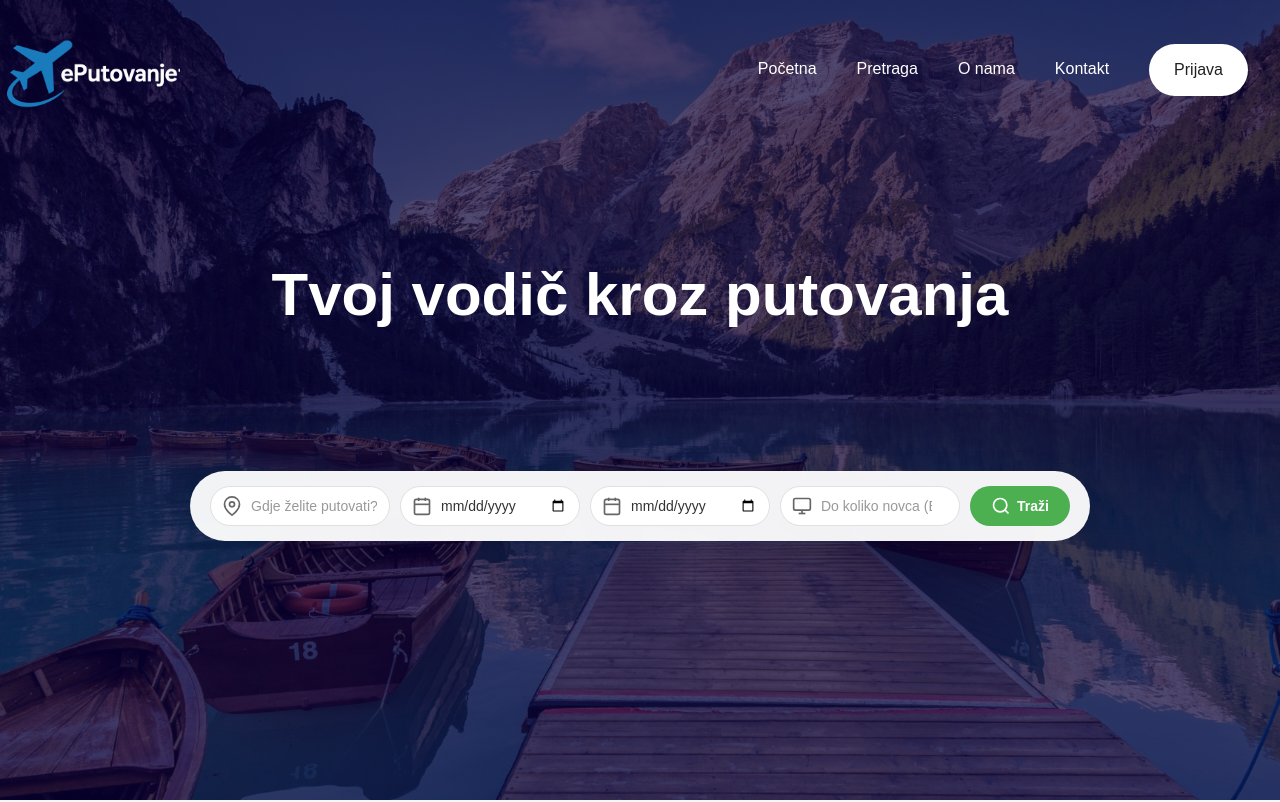
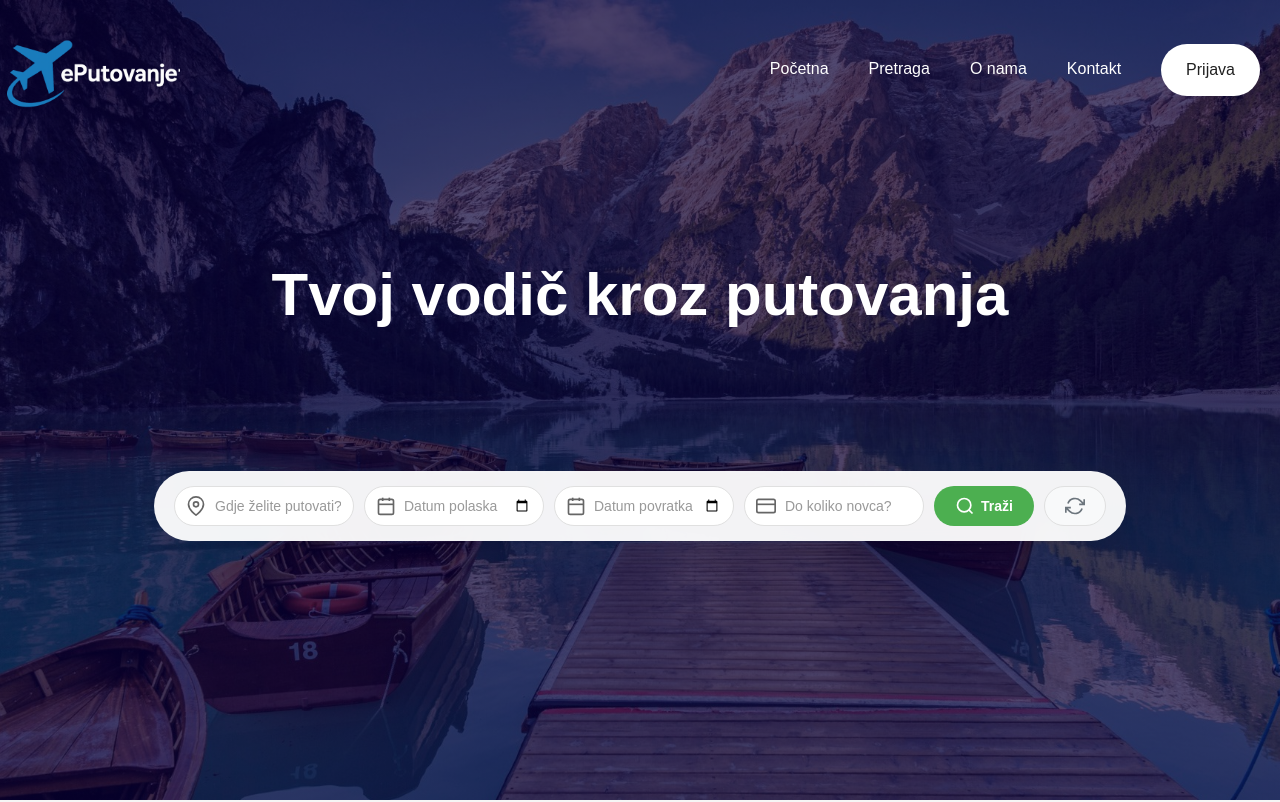
Before and after one commit to SZeljkovic/ePutovanje, a React (Create React App) app in the folder client/: page / in a window 1280 px wide. Shown: the top 802 px of the page. Built offline with nearby package versions, Linux system fonts and the light colour scheme; no server answers.

Commit message:
Izmjene SearchFiltera i Navbara

```diff
--- a/client/src/components/CompareOffers/CompareOffers.jsx
+++ b/client/src/components/CompareOffers/CompareOffers.jsx
@@ -75,13 +75,12 @@ const CompareOffers = () => {
       {error && <p className="text-red-500">{error}</p>}
 
       <div className="compare-layout">
-        {/* --- Lijevo: Lista ponuda --- */}
+        {/* Lijevo: Lista ponuda */}
         <div className="offers-grid">
           {offers.map((offer) => (
             <div
               key={offer.idPONUDA}
-              className={`offer-card ${
-                selected.includes(offer.idPONUDA) ? "selected" : ""
+              className={`offer-card ${selected.includes(offer.idPONUDA) ? "selected" : ""
                 }`}
               onClick={() => toggleSelect(offer.idPONUDA)}
             >
@@ -98,7 +97,7 @@ const CompareOffers = () => {
                 className="mt-3 px-3 py-1 bg-blue-600 text-white rounded-lg hover:bg-blue-700"
                 onClick={(e) => {
                   e.stopPropagation();
-    setModalOfferId(offer.idPONUDA); // umjesto navigacije
+                  setModalOfferId(offer.idPONUDA);
                 }}
               >
                 Detaljnije
@@ -118,7 +117,7 @@ const CompareOffers = () => {
           />
         )}
 
-        {/* --- Desno: Tabela poređenja --- */}
+        {/* Desno: Tabela poređenja */}
         <div className="comparison-table-wrapper">
           {comparison ? (
             <table className="comparison-table">
--- a/client/src/components/Hero/Hero.jsx
+++ b/client/src/components/Hero/Hero.jsx
@@ -2,14 +2,14 @@ import React from 'react'
 import './Hero.css'
 import SearchFilter from '../SearchFilter/SearchFilter'
 
-const Hero = ({ onSearch }) => {
+const Hero = ({ onSearch, onReset }) => {
 
   return (
     <div className='hero'>
         <div className="hero-text">
             <h1>Tvoj vodič kroz putovanja</h1>
            <div style={{ marginTop: '40px'}}>
-                <SearchFilter onSearch={onSearch} />
+                <SearchFilter onSearch={onSearch} onReset={onReset} />
             </div>
         </div>
     </div>
--- a/client/src/components/Navbar/Navbar.css
+++ b/client/src/components/Navbar/Navbar.css
@@ -11,6 +11,24 @@ nav {
   justify-content: space-between;
   z-index: 10;
   height: 140px;
+}
+
+.container-nav {
+  width: 100vw;
+  position: fixed;
+  top: 0;
+  left: 0;
+  right: 0;
+  display: flex;
+  align-items: center;
+  justify-content: space-between;
+  padding: 4px 0;
+  z-index: 1000;
+  height: 140px;
+  box-sizing: border-box;
+  margin: 0;
+  background: transparent;
+  color: #fff;
 }
 
 .logo {
--- a/client/src/components/Navbar/Navbar.jsx
+++ b/client/src/components/Navbar/Navbar.jsx
@@ -22,7 +22,7 @@ const { loggedIn, user, logout } = useContext(AuthContext);
   };
 
   return (
-    <nav className={`container ${sticky ? "dark-nav" : ""}`}>
+    <nav className={`container-nav ${sticky ? "dark-nav" : ""}`}>
       <img src={logo} alt="" className="logo" />
       <ul>
         <li><Link to="/">Početna</Link></li>
--- a/client/src/components/SearchFilter/SearchFilter.css
+++ b/client/src/components/SearchFilter/SearchFilter.css
@@ -111,7 +111,6 @@
   transform: translateY(0);
 }
 
-/* Responsive design */
 @media (max-width: 768px) {
   .search-form {
     flex-direction: column;
@@ -165,4 +164,30 @@
   .search-button {
     height: 45px;
   }
+
+  .refresh-button {
+    width: 100%;
+  }
 }
+
+.refresh-button {
+  display: flex;
+  align-items: center;
+  justify-content: center;
+  gap: 8px;
+  padding: 10px 20px;
+  background-color: #f8f9fa;
+  color: #6c757d;
+  border: 1px solid #e0e0e0;
+  border-radius: 25px;
+  cursor: pointer;
+  font-size: 14px;
+  font-weight: 500;
+  transition: all 0.3s ease;
+  height: 40px;
+}
+
+.refresh-button:hover {
+  background-color: #e9ecef;
+  color: #495057;
+}
--- a/client/src/components/SearchFilter/SearchFilter.jsx
+++ b/client/src/components/SearchFilter/SearchFilter.jsx
@@ -1,7 +1,7 @@
 import React, { useState } from 'react';
 import './SearchFilter.css';
 
-const SearchFilter = ({ onSearch }) => {
+const SearchFilter = ({ onSearch, onReset }) => {
   const [searchData, setSearchData] = useState({
     destination: '',
     departureDate: '',
@@ -22,9 +22,20 @@ const SearchFilter = ({ onSearch }) => {
     onSearch(searchData);
   };
 
+  const handleReset = () => {
+    setSearchData({
+      destination: '',
+      departureDate: '',
+      returnDate: '',
+      budget: ''
+    });
+    onReset();
+  };
+
   return (
     <div className="search-filter">
       <form className="search-form" onSubmit={handleSearch}>
+        {/* Lokacija */}
         <div className="search-field">
           <div className="field-icon">
             <svg width="20" height="20" viewBox="0 0 24 24" fill="none" stroke="currentColor" strokeWidth="2">
@@ -43,8 +54,21 @@ const SearchFilter = ({ onSearch }) => {
         </div>
 
         {/* Datum polaska */}
-        <div className="search-field">
-          <div className="field-icon">
+        <div className="search-field" style={{
+          position: 'relative',
+          minWidth: '180px',
+          display: 'flex',
+          alignItems: 'center',
+          height: '40px',
+          boxSizing: 'border-box'
+        }}>
+          <div className="field-icon" style={{
+            position: 'absolute',
+            left: '12px',
+            zIndex: 2,
+            color: '#666',
+            pointerEvents: 'none'
+          }}>
             <svg width="20" height="20" viewBox="0 0 24 24" fill="none" stroke="currentColor" strokeWidth="2">
               <rect x="3" y="4" width="18" height="18" rx="2" ry="2" />
               <line x1="16" y1="2" x2="16" y2="6" />
@@ -57,17 +81,49 @@ const SearchFilter = ({ onSearch }) => {
             name="departureDate"
             value={searchData.departureDate}
             onChange={handleInputChange}
-            placeholder="Datum polaska"
-            className="search-input date-input"
+            style={{
+              width: '100%',
+              height: '40px',
+              padding: '0 12px 0 40px',
+              border: '1px solid #e0e0e0',
+              borderRadius: '25px',
+              fontSize: '14px',
+              background: '#fff',
+              transition: 'all 0.3s ease',
+              color: searchData.departureDate ? '#333' : 'transparent',
+              outline: 'none'
+            }}
           />
-          <div className="date-placeholder">
-            {searchData.departureDate ? '' : 'Datum polaska'}
-          </div>
+          {!searchData.departureDate && (
+            <div style={{
+              position: 'absolute',
+              left: '40px',
+              pointerEvents: 'none',
+              color: '#999',
+              fontSize: '14px',
+              transition: 'opacity 0.3s ease'
+            }}>
+              Datum polaska
+            </div>
+          )}
         </div>
 
         {/* Datum povratka */}
-        <div className="search-field">
-          <div className="field-icon">
+        <div className="search-field" style={{
+          position: 'relative',
+          minWidth: '180px',
+          display: 'flex',
+          alignItems: 'center',
+          height: '40px',
+          boxSizing: 'border-box'
+        }}>
+          <div className="field-icon" style={{
+            position: 'absolute',
+            left: '12px',
+            zIndex: 2,
+            color: '#666',
+            pointerEvents: 'none'
+          }}>
             <svg width="20" height="20" viewBox="0 0 24 24" fill="none" stroke="currentColor" strokeWidth="2">
               <rect x="3" y="4" width="18" height="18" rx="2" ry="2" />
               <line x1="16" y1="2" x2="16" y2="6" />
@@ -80,20 +136,39 @@ const SearchFilter = ({ onSearch }) => {
             name="returnDate"
             value={searchData.returnDate}
             onChange={handleInputChange}
-            placeholder="Datum povratka"
-            className="search-input date-input"
+            style={{
+              width: '100%',
+              height: '40px',
+              padding: '0 12px 0 40px',
+              border: '1px solid #e0e0e0',
+              borderRadius: '25px',
+              fontSize: '14px',
+              background: '#fff',
+              transition: 'all 0.3s ease',
+              color: searchData.returnDate ? '#333' : 'transparent',
+              outline: 'none'
+            }}
           />
-          <div className="date-placeholder">
-            {searchData.returnDate ? '' : 'Datum povratka'}
-          </div>
+          {!searchData.returnDate && (
+            <div style={{
+              position: 'absolute',
+              left: '40px',
+              pointerEvents: 'none',
+              color: '#999',
+              fontSize: '14px',
+              transition: 'opacity 0.3s ease'
+            }}>
+              Datum povratka
+            </div>
+          )}
         </div>
 
+        {/* Budzet */}
         <div className="search-field">
           <div className="field-icon">
             <svg width="20" height="20" viewBox="0 0 24 24" fill="none" stroke="currentColor" strokeWidth="2">
-              <rect x="2" y="3" width="20" height="14" rx="2" ry="2" />
-              <line x1="8" y1="21" x2="16" y2="21" />
-              <line x1="12" y1="17" x2="12" y2="21" />
+              <rect x="1" y="4" width="22" height="16" rx="2" ry="2" />
+              <line x1="1" y1="10" x2="23" y2="10" />
             </svg>
           </div>
           <input
@@ -101,7 +176,7 @@ const SearchFilter = ({ onSearch }) => {
             name="budget"
             value={searchData.budget}
             onChange={handleInputChange}
-            placeholder="Do koliko novca (BAM)?"
+            placeholder="Do koliko novca?"
             className="search-input"
             min="0"
           />
@@ -114,6 +189,18 @@ const SearchFilter = ({ onSearch }) => {
           </svg>
           Traži
         </button>
+
+        <button
+          type="button"
+          className="refresh-button"
+          onClick={handleReset}
+          title="Poništi filtere"
+        >
+          <svg width="20" height="20" viewBox="0 0 24 24" fill="none" stroke="currentColor" strokeWidth="2">
+            <path d="M23 4v6h-6M1 20v-6h6M3.51 9a9 9 0 0 1 14.85-3.36L23 10M1 14l4.64 4.36A9 9 0 0 0 20.49 15"/>
+          </svg>
+        </button>
+
       </form>
     </div>
   );
--- a/client/src/pages/Home.js
+++ b/client/src/pages/Home.js
@@ -11,15 +11,19 @@ import Navbar from '../components/Navbar/Navbar';
 
 const Home = () => {
 
-   const [searchQuery, setSearchQuery] = useState(null);
+  const [searchQuery, setSearchQuery] = useState(null);
 
-   const handleSearch = (searchData) => {
+  const handleSearch = (searchData) => {
     setSearchQuery(searchData);
   };
 
+  const handleReset = () => {
+  setSearchQuery(null);
+};
+
   return (
     <>
-      <Hero onSearch={handleSearch} />
+      <Hero onSearch={handleSearch} onReset={handleReset}/>
       <div className='container'>
         <Navbar />
         <Title subTitle='Ponude' />
--- a/client/src/pages/OfferDetailsModal.jsx
+++ b/client/src/pages/OfferDetailsModal.jsx
@@ -1,4 +1,3 @@
-// OfferDetailsModal.jsx
 import React from "react";
 import OfferDetails from "./OfferDetails";
 
@@ -7,12 +6,12 @@ const OfferDetailsModal = ({ id, onClose }) => {
 
   return (
     <div
-      className="fixed inset-0 flex items-center justify-center bg-black bg-opacity-60 z-[1000]"
-      onClick={onClose} // klik na overlay zatvara modal
+      className="fixed inset-0 flex items-center justify-center bg-white bg-opacity-60 z-[1000]"
+      onClick={onClose}
     >
       <div
         className="bg-white rounded-2xl shadow-xl max-w-5xl w-full max-h-[90vh] overflow-y-auto relative z-[1001]"
-        onClick={(e) => e.stopPropagation()} // sprječava zatvaranje kada se klikne unutar modala
+        onClick={(e) => e.stopPropagation()}
       >
         {/* Dugme za zatvaranje */}
         <button
```
Also changed, not shown: client/src/components/About/About.css (+24 -17 lines), client/src/components/UpcomingTrips/UpcomingTrips.jsx (+17 -2 lines), client/src/components/About/About.jsx (line endings or trailing spaces). Lines whose indentation alone changed are shown as unchanged.
